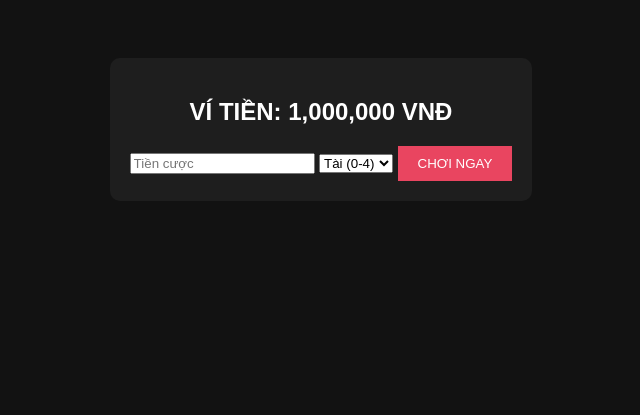
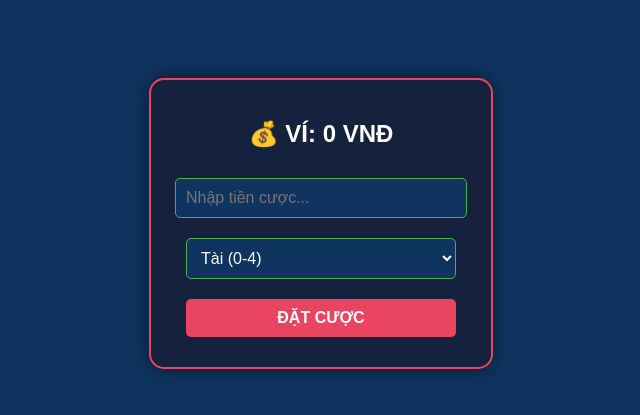
Before and after one commit to keitnek/testnet, a Flask app: page / in a window 1280 px wide. Shown: the top 415 px of the page, without its empty margins (319-959 px from the left). Run offline with Flask 3, Linux system fonts and the light colour scheme.

Commit message:
Update index.html

```diff
--- a/templates/index.html
+++ b/templates/index.html
@@ -1,52 +1,124 @@
 <!DOCTYPE html>
-<html>
+<html lang="vi">
 <head>
-    <title>Emu8086 Web Bot</title>
+    <meta charset="UTF-8">
+    <meta name="viewport" content="width=device-width, initial-scale=1.0">
+    <title>Emu8086 Web Bot - Cập nhật</title>
     <style>
-        body { background: #121212; color: white; text-align: center; font-family: sans-serif; }
-        .box { background: #1e1e1e; padding: 20px; border-radius: 10px; display: inline-block; margin-top: 50px; }
-        button { padding: 10px 20px; cursor: pointer; background: #e94560; color: white; border: none; }
+        body { background: #0f3460; color: #fff; text-align: center; font-family: 'Arial'; padding: 20px; }
+        .card { background: #16213e; padding: 20px; border-radius: 15px; display: inline-block; width: 300px; margin-top: 50px; border: 2px solid #e94560; box-shadow: 0 0 20px rgba(0,0,0,0.5); }
+        input, select, button { width: 90%; padding: 10px; margin: 10px 0; border-radius: 5px; border: none; font-size: 1rem; }
+        button { background: #e94560; color: white; font-weight: bold; cursor: pointer; transition: opacity 0.3s; }
+        button:hover { opacity: 0.8; }
+
+        /* Kiểu dáng cho các ô nhập */
+        input[type="number"], select { background: #0f3460; color: #fff; border: 1px solid #4caf50; }
+
+        /* Khu vực kết quả mới */
+        .result-box { margin-top: 20px; padding: 15px; border-radius: 10px; border: 1px solid #e94560; background: #0f3460; }
+        .hidden { display: none; } /* Ẩn khu vực kết quả khi chưa chơi */
+
+        /* Kiểu dáng cho con số quay/xúc sắc to lớn */
+        .dice-display {
+            font-size: 60px; /* Số to lớn */
+            font-weight: bold;
+            color: #f9a825; /* Màu vàng */
+            font-family: 'Courier New', monospace; /* Kiểu chữ máy tính */
+            padding: 10px;
+            background: rgba(0,0,0,0.5); /* Nền tối mờ */
+            border-radius: 5px;
+            margin-bottom: 10px;
+            text-align: center;
+        }
+
+        /* Màu sắc cho kết quả */
+        .win { color: #4caf50; font-weight: bold; }
+        .lose { color: #f44336; font-weight: bold; }
     </style>
 </head>
 <body>
-    <div class="box">
-        <h2>VÍ TIỀN: <span id="balance">0</span> VNĐ</h2>
-        <input type="number" id="bet" placeholder="Tiền cược">
+    <div class="card">
+        <h2>💰 VÍ: <span id="bal">0</span> VNĐ</h2>
+        <input type="number" id="bet" placeholder="Nhập tiền cược..." min="1000">
         <select id="choice">
             <option value="1">Tài (0-4)</option>
             <option value="2">Xỉu (5-9)</option>
+            <option value="3">Chẵn (0,2,4,6,8)</option>
+            <option value="4">Lẻ (1,3,5,7,9)</option>
         </select>
-        <button onclick="play()">CHƠI NGAY</button>
-        <div id="result"></div>
+        <button onclick="startGame()">ĐẶT CƯỢC</button>
+
+        <div id="res-box" class="result-box hidden">
+            <div id="dice-display" class="dice-display">00</div>
+            <p id="detail"></p>
+            <h2 id="result-text"></h2>
+        </div>
     </div>
 
     <script>
-        // Lấy số dư khi vừa mở trang
-        fetch('/get_data').then(res => res.json()).then(data => {
-            document.getElementById('balance').innerText = data.balance.toLocaleString();
-        });
+        function updateStatus() {
+            // Lấy dữ liệu ví từ server Flask (main.py)
+            fetch('/get_data').then(r => r.json()).then(d => {
+                document.getElementById('bal').innerText = d.balance.toLocaleString();
+            });
+        }
+        updateStatus(); // Lấy số dư khi vừa mở trang
 
-        function play() {
-            const bet = document.getElementById('bet').value;
-            const choice = document.getElementById('choice').value;
+        let rollInterval; // Biến để lưu interval hiệu ứng quay số
 
+        function startGame() {
+            const betInput = document.getElementById('bet');
+            const choiceInput = document.getElementById('choice');
+            const resBox = document.getElementById('res-box');
+            const diceDisplay = document.getElementById('dice-display');
+            const detailP = document.getElementById('detail');
+            const resultH2 = document.getElementById('result-text');
+
+            const bet = betInput.value;
+            const choice = choiceInput.value;
+
+            // Kiểm tra dữ liệu hợp lệ
+            if (!bet || bet <= 0) {
+                alert("Vui lòng nhập số tiền cược hợp lệ!");
+                return;
+            }
+
+            // 1. Khởi động hiệu ứng quay số
+            resBox.classList.remove('hidden'); // Hiển thị khu vực kết quả
+            resultH2.innerText = "Đang quay..."; // Thông báo đang quay
+            resultH2.className = ""; // Xóa class màu
+            detailP.innerText = ""; // Xóa chi tiết cũ
+
+            rollInterval = setInterval(() => {
+                // Quay nhanh, thay đổi số ngẫu nhiên 00-99 mỗi 50ms
+                let randomNum = Math.floor(Math.random() * 100).toString().padStart(2, '0');
+                diceDisplay.innerText = randomNum;
+            }, 50);
+
+            // 2. Gửi yêu cầu cược đến server Flask (main.py)
             fetch('/play', {
                 method: 'POST',
                 headers: {'Content-Type': 'application/json'},
                 body: JSON.stringify({bet: bet, choice: choice})
             })
-            .then(res => res.json())
-            .then(data => {
-                if(data.error) alert(data.error);
-                else {
-                    document.getElementById('balance').innerText = data.new_balance.toLocaleString();
-                    document.getElementById('result').innerHTML = `
-                        <h3>Số: ${data.number} (${data.tong} -> ${data.don_vi})</h3>
-                        <h2 style="color: ${data.win ? 'green' : 'red'}">${data.win ? 'THẮNG' : 'THUA'}</h2>
-                    `;
-                }
-            });
-        }
-    </script>
-</body>
-</html>
+            .then(r => r.json())
+            .then(d => {
+                // 3. Xử lý phản hồi
+                clearInterval(rollInterval); // Dừng hiệu ứng quay số ngay khi có kết quả từ server
+
+                if(d.error) {
+                    alert(d.error);
+                    resBox.classList.add('hidden'); // Ẩn nếu có lỗi
+                    updateStatus(); // Cập nhật ví (có thể mất phí)
+                } else {
+                    updateStatus(); // Cập nhật ví sau khi thắng/thua
+                    diceDisplay.innerText = d.number; // Hiển thị con số kết quả thật
+                    // Tạo detail string từ dữ liệu
+                    let detailStr = `${d.number[0]} + ${d.number[1]} = ${d.tong} (Đơn vị: ${d.don_vi})`;
+                    detailP.innerText = detailStr; // Hiển thị chi tiết (ví dụ: a+b=tong (Đơn vị: x))
+                    resultH2.innerText = d.win ? 'THẮNG 🎉' : 'THUA 💀'; // Hiển thị kết quả thắng/thua
+                    resultH2.className = d.win ? 'win' : 'lose'; // Thêm class màu
+
+                    // Reset các ô nhập sau khi chơi xong
+                    betInput.value = '';
+                    choiceInput.selectedIndex = 0
```
